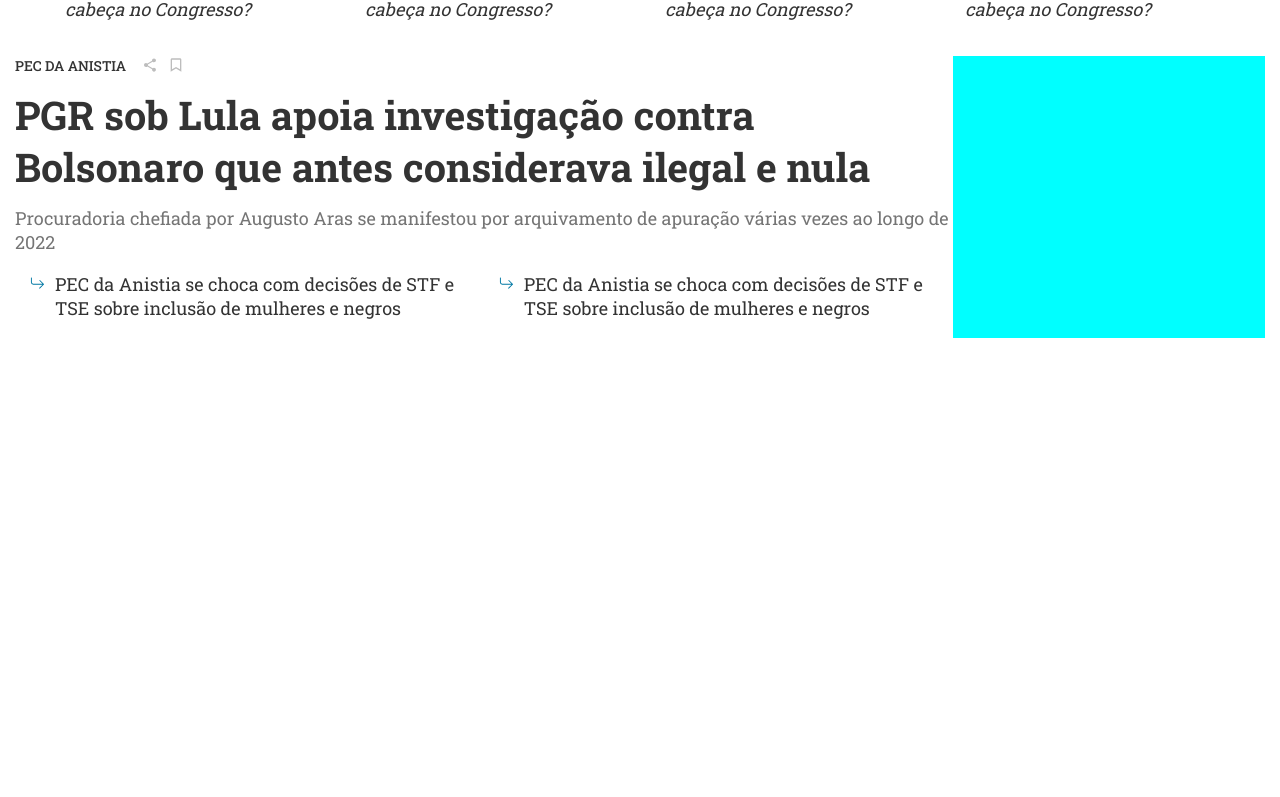
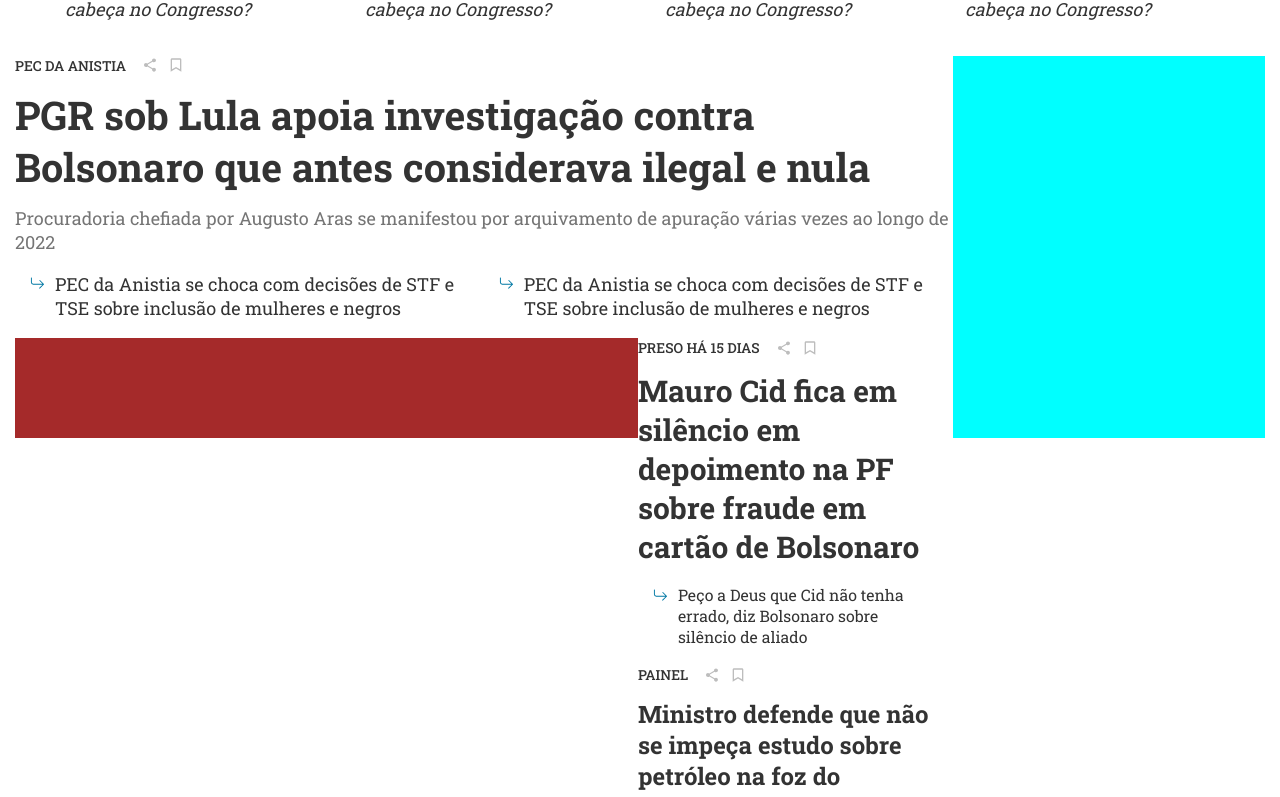
Before and after one commit to JhonathaNunes/accessible_news_homepage, a React (Vite) app: page / in a window 1280 px wide. Shown: the part 296-1093 px from the top of the page. Before the commit the page ends 800 px from the top, so only its background shows below. Built offline with nearby package versions, Linux system fonts and the light colour scheme.

Commit message:
Create side news and space for slide

```diff
--- a/src/App.tsx
+++ b/src/App.tsx
@@ -1,6 +1,7 @@
 import ColumnistsSection from './components/ColumistsSection'
 import Header from './components/Header'
 import NewsArticle from './components/NewsArticle';
+import SideNews from './components/SideNews';
 
 function App() {
   const columns = [
@@ -56,7 +57,13 @@
               headline='PGR sob Lula apoia investigação contra Bolsonaro que antes considerava ilegal e nula'
               subheadline='Procuradoria chefiada por Augusto Aras se manifestou por arquivamento de apuração várias vezes ao longo de 2022'
               relateds={relateds}
-              />
+            />
+            <div className='news-and-slider-container'>
+                <div className='slider'>
+
+                </div>
+                <SideNews />
+            </div>
           </section>
           <aside className='aside-content'>
 
--- a/src/assets/styles/index.scss
+++ b/src/assets/styles/index.scss
@@ -62,3 +62,20 @@
   width: $width25;
   background-color: aqua;
 }
+
+.news-and-slider-container {
+  display: flex;
+  justify-content: space-between;
+  height: 100px;
+}
+
+.slider {
+  width: 66.66%;
+  background-color: brown;
+}
+
+.side-news {
+  width: 33.66%;
+  display: flex;
+  flex-direction: column;
+}
--- a/src/assets/styles/news-article.scss
+++ b/src/assets/styles/news-article.scss
@@ -83,3 +83,7 @@
     fill: $icon-grey;
   }
 }
+
+.secondary-headlines {
+  font-size: 0.88em !important;
+}
--- a/src/components/NewsArticle.tsx
+++ b/src/components/NewsArticle.tsx
@@ -17,7 +17,7 @@
   href: string;
   headline: string;
   subheadline?: string;
-  relateds: RelatedArticle[];
+  relateds?: RelatedArticle[];
 };
 
 const returnCorrectHeading = (headlineSize: headlineSize, headline: string) => {
@@ -41,6 +41,8 @@
   subheadline,
   relateds
 }: NewsArticleProps) => {
+  let isMain = headlineSize === "h1";
+
   return (
     <article className="article">
       <div className="headline-head">
@@ -54,13 +56,17 @@
       </div>
       <a href={href}>
         {returnCorrectHeading(headlineSize, headline)}
-        { subheadline && <p className="subheadline">{subheadline}</p> }
+        { subheadline && <p className={`subheadline ${!isMain && "secondary-headlines"}`}>{subheadline}</p> }
       </a>
       <ul className="summary-list">
-        { relateds.map((related, index) =>
+        { relateds?.map((related, index) =>
           <li key={index}>
             <BsArrowReturnRight />
-            <a href={related.link}><h2>{related.title}</h2></a>
+            <a href={related.link}>
+              <h2 className={`${!isMain && "secondary-headlines"}`}>
+                {related.title}
+              </h2>
+            </a>
           </li>
         )}
       </ul>
--- /dev/null
+++ b/src/components/SideNews.tsx
@@ -0,0 +1,44 @@
+import NewsArticle from "./NewsArticle";
+
+const SideNews = () => {
+  return (
+    <div className='side-news'>
+      <NewsArticle
+        headlineKicker='PRESO HÁ 15 DIAS'
+        kickerLink=''
+        headlineSize='h2'
+        href='https://www1.folha.uol.com.br/poder/2023/05/mauro-cid-chega-a-pf-para-depor-sobre-fraude-no-cartao-de-vacinacao-de-bolsonaro.shtml'
+        headline='Mauro Cid fica em silêncio em depoimento na PF sobre fraude em cartão de Bolsonaro'
+        relateds={[
+          {
+            title: "Peço a Deus que Cid não tenha errado, diz Bolsonaro sobre silêncio de aliado",
+            link: "https://www1.folha.uol.com.br/poder/2023/05/peco-a-deus-que-cid-nao-tenha-errado-diz-bolsonaro-sobre-silencio-de-aliado.shtml"}
+        ]}
+      />
+      <NewsArticle
+        headlineKicker='PAINEL'
+        kickerLink='https://www1.folha.uol.com.br/colunas/painel/'
+        headlineSize='h3'
+        href='https://www1.folha.uol.com.br/colunas/painel/2023/05/ministro-de-defende-que-nao-se-impeca-estudo-sobre-petroleo-na-foz-do-amazonas.shtml'
+        headline='Ministro defende que não se impeça estudo sobre petróleo na foz do Amazonas'
+        subheadline='Ibama negou ontem pedido da Petrobras para fazer exploração na região'
+        relateds={[
+          {
+            title: 'Petrobras diz que vai recorrer',
+            link: 'https://www1.folha.uol.com.br/ambiente/2023/05/petrobras-diz-que-vai-recorrer-apos-negativa-do-ibama-para-projeto-de-petroleo-na-foz-do-amazonas.shtml'
+          }
+        ]}
+      />
+      <NewsArticle
+        headlineKicker='PEC DA ANISTIA'
+        kickerLink='https://www1.folha.uol.com.br/poder/folhajus/'
+        headlineSize='h3'
+        href='https://www1.folha.uol.com.br/poder/2023/05/pgr-sob-lula-apoia-investigacao-contra-bolsonaro-que-antes-considerava-ilegal-e-nula.shtml'
+        headline='PGR sob Lula apoia investigação contra Bolsonaro que antes considerava ilegal e nula'
+        subheadline='Procuradoria chefiada por Augusto Aras se manifestou por arquivamento de apuração várias vezes ao longo de 2022'
+      />
+    </div>
+  )
+}
+
+export default SideNews;
```
